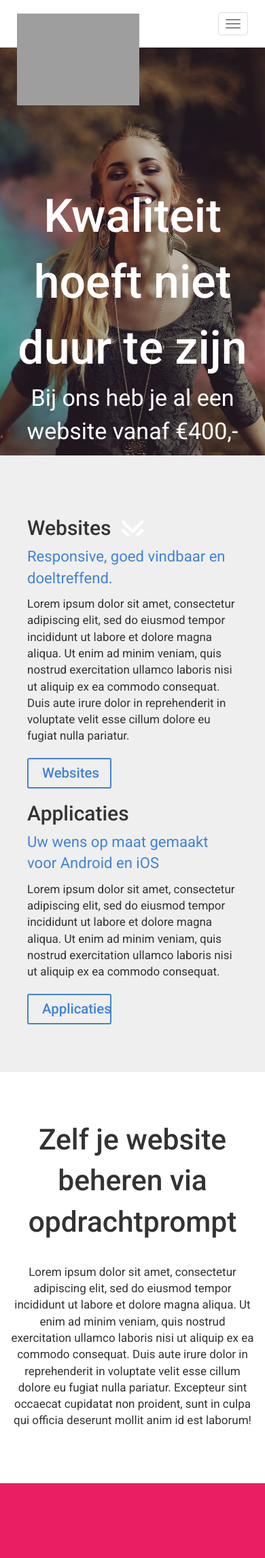
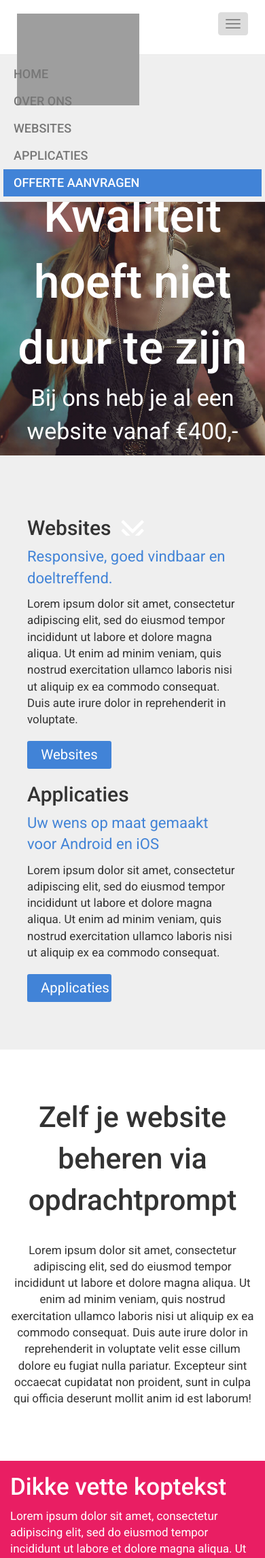
Before and after one commit to jwmvissering/Wabble-website, a PHP site: page / in a window 390 px wide, after a click on "Navigatie". Shown: the top 2292 px of the page at 68% size. Run offline with PHP 8.4, Linux system fonts and the light colour scheme; grey boxes are pictures that could not be loaded.

Commit message:
Menu responsive gemaakt + hovers op de knoppen

```diff
--- a/css/header.css
+++ b/css/header.css
@@ -1,7 +1,3 @@
-nav {
-  height: 70px;
-  padding: 10px; }
-
 #logomenu {
   margin-top: -5px;
   width: 180px; }
@@ -13,6 +9,13 @@ nav {
   text-transform: uppercase;
   font-weight: 500;
   font-size: 14px; }
+
+.navbar-collapse.in {
+  background-color: #efefef;
+  margin-top: 10px;
+  padding: 0 20px; }
+
+@media (min-width: 763px) {
   #navbar ul li:last-child {
     background-color: #e91e63;
     border-radius: 3px;
@@ -22,5 +25,25 @@ nav {
     #navbar ul li:last-child a {
       color: #fff;
       padding: 13px 25px; }
+    #navbar ul li:last-child :hover {
+      color: #efefef; }
+
+  nav {
+    height: 70px;
+    padding: 10px; } }
+@media (max-width: 762px) {
+  .navbar-header {
+    height: 70px;
+    padding: 10px; }
+
+  .navbar-toggle {
+    background-color: #ddd; }
+
+  #navbar ul li a {
+    font-size: 18px; }
+  #navbar ul li:last-child {
+    background-color: #4183D7; }
+    #navbar ul li:last-child a {
+      color: #fff; } }
 
 /*# sourceMappingURL=header.css.map */
--- a/css/home.css
+++ b/css/home.css
@@ -1,6 +1,9 @@
 #homeimage {
   height: 600px;
   margin-top: 70px; }
+
+#arrowdownhome {
+  color: #fff; }
 
 .backgroundphoto {
   background-image: linear-gradient(rgba(66, 67, 71, 0.3), rgba(66, 67, 71, 0.3)), url(../img/background.jpg);
@@ -70,13 +73,31 @@
 .button1 {
   margin-top: 10px;
   padding: 6px 20px;
-  border: 2px solid #4183D7;
-  color: #4183D7;
+  background-color: #4183D7;
+  color: #fff;
   font-size: 1.2em;
-  font-weight: 500;
   text-align: center;
   width: 40%;
   border-radius: 3px; }
+
+.button1:hover {
+  color: #efefef; }
+
+/* Button animatie */
+.hvr-forward {
+  display: inline-block;
+  vertical-align: middle;
+  -webkit-transform: perspective(1px) translateZ(0);
+  transform: perspective(1px) translateZ(0);
+  box-shadow: 0 0 1px transparent;
+  -webkit-transition-duration: 0.3s;
+  transition-duration: 0.3s;
+  -webkit-transition-property: transform;
+  transition-property: transform; }
+
+.hvr-forward:hover, .hvr-forward:focus, .hvr-forward:active {
+  -webkit-transform: translateX(8px);
+  transform: translateX(8px); }
 
 #overwabble {
   padding: 70px 0; }
@@ -92,7 +113,6 @@
 #sectie3 {
   background-color: #e91e63; }
   #sectie3 .textleft {
-    padding: 100px 70px;
     color: #fff; }
   #sectie3 .sectiontitle {
     font-size: 35px; }
@@ -104,6 +124,17 @@
     background-attachment: scroll;
     height: 450px; }
 
+/* RESPONSIVE DINGEN HIER */
+@media (min-width: 992px) and (max-width: 1199px) {
+  #sectie3 .textleft {
+    padding: 100px 70px 100px 40px;
+    width: 485px;
+    float: right; } }
+@media (min-width: 1200px) {
+  #sectie3 .textleft {
+    padding: 100px 70px 100px 40px;
+    width: 585px;
+    float: right; } }
 #sectie4 {
   padding: 70px 0; }
   #sectie4 p {
--- a/css/style.css
+++ b/css/style.css
@@ -4,4 +4,7 @@ body {
   font-family: 'Roboto',sans-serif;
   font-size: 17px; }
 
+a:focus, a:hover {
+  text-decoration: none !important; }
+
 /*# sourceMappingURL=style.css.map */
--- a/inc/header.php
+++ b/inc/header.php
@@ -14,7 +14,7 @@
 
           </button>
 
-          <a class="navbar-brand" href="#"><img id="logomenu" src="img/wabble-logo.jpg" alt="wabble"></a>
+          <a class="navbar-brand" href="/new/index.php"><img id="logomenu" src="img/wabble-logo.jpg" alt="wabble"></a>
 
         </div>
 
@@ -30,10 +30,43 @@
 
             <li><a href="/new/applicaties">Applicaties</a></li>
 
-            <li><a href="/new/offerte">Offerte aanvragen</a></li>
+            <li class="hvr-forward"><a href="/new/offerte">Offerte aanvragen</a></li>
 
           </ul>
 
         </div><!--/.nav-collapse -->
 
     </nav>
+
+<script>
+    // Navbar and dropdowns
+    var toggle = document.getElementsByClassName('navbar-toggle')[0],
+        collapse = document.getElementsByClassName('navbar-collapse')[0];
+
+    // Toggle if navbar menu is open or closed
+    function toggleMenu() {
+        collapse.classList.toggle('collapse');
+        collapse.classList.toggle('in');
+    }
+
+    // Close all dropdown menus
+    function closeMenus() {
+        for (var j = 0; j < dropdowns.length; j++) {
+            dropdowns[j].getElementsByClassName('dropdown-toggle')[0].classList.remove('dropdown-open');
+            dropdowns[j].classList.remove('open');
+        }
+    }
+
+    // Close dropdowns when screen becomes big enough to switch to open by hover
+    function closeMenusOnResize() {
+        if (document.body.clientWidth >= 768) {
+            closeMenus();
+            collapse.classList.add('collapse');
+            collapse.classList.remove('in');
+        }
+    }
+
+    // Event listeners
+    window.addEventListener('resize', closeMenusOnResize, false);
+    toggle.addEventListener('click', toggleMenu, false);
+</script>
--- a/index.php
+++ b/index.php
@@ -41,7 +41,7 @@
 
 				<div id="backgrndsubtitle">Bij ons heb je al een website vanaf €400,-</div>
 
-				<i class="fa fa-angle-double-down arrow" aria-hidden="true"></i>
+				<a href="#websitesapplicaties" id="arrowdownhome"><i class="fa fa-angle-double-down arrow" aria-hidden="true"></i></a>
 
 			</div>
 
@@ -67,11 +67,11 @@
 
 						Ut enim ad minim veniam, quis nostrud exercitation ullamco laboris nisi ut aliquip ex ea commodo consequat.
 
-						Duis aute irure dolor in reprehenderit in voluptate velit esse cillum dolore eu fugiat nulla pariatur.
+						Duis aute irure dolor in reprehenderit in voluptate.
 
 					</p>
 
-					<a class="button1">Websites</a>
+					<a class="button1 hvr-forward">Websites</a>
 
 				</div>
 
@@ -89,7 +89,7 @@
 
 					</p>
 
-					<a class="button1">Applicaties</a>
+					<a class="hvr-forward button1">Applicaties</a>
 
 				</div>
 
@@ -138,7 +138,7 @@
 
 			<div class="row">
 
-				<div class="col-md-6">
+				<div class="col-md-6 container">
 					<div class="textleft">
 						<h2 class="sectiontitle">Dikke vette koptekst</h2>
 						<p>
@@ -197,16 +197,13 @@
 
 	</section>
 
+	<footer>
+
+
+
+	</footer>
 
 </body>
 
 
-
-<footer>
-
-
-
-</footer>
-
-
 </html>
--- a/scss/header.scss
+++ b/scss/header.scss
@@ -1,10 +1,5 @@
 $blue: #4183D7;
 $purple: #e91e63;
-
-nav {
-  height: 70px;
-  padding: 10px;
-}
 
 #logomenu {
   margin-top: -5px;
@@ -15,12 +10,26 @@ nav {
   background-color: #fff;
 }
 
-#navbar ul li {
+#navbar{
+  ul li {
     a {
       text-transform: uppercase;
       font-weight: 500;
       font-size: 14px;
     }
+  }
+}
+
+.navbar-collapse.in {
+  background-color: #efefef;
+  margin-top: 10px;
+  padding: 0 20px;
+}
+
+@media (min-width: 763px){
+
+  #navbar{
+    ul li {
       &:last-child {
         background-color: $purple;
         border-radius: 3px;
@@ -31,5 +40,39 @@ nav {
           color: #fff;
           padding: 13px 25px;
         }
+        :hover {
+          color: #efefef;
         }
       }
+    }
+  }
+
+  nav {
+    height: 70px;
+    padding: 10px;
+  }
+}
+@media (max-width: 762px){
+  .navbar-header {
+    height: 70px;
+    padding: 10px;
+  }
+
+  .navbar-toggle{
+    background-color: #ddd;
+  }
+
+  #navbar{
+    ul li {
+      a {
+        font-size: 18px;
+      }
+      &:last-child {
+        background-color: $blue;
+        a {
+          color: #fff;
+        }
+      }
+    }
+  }
+}
--- a/scss/home.scss
+++ b/scss/home.scss
@@ -4,6 +4,10 @@ $purple: #e91e63;
 #homeimage {
   height: 600px;
   margin-top: 70px;
+}
+
+#arrowdownhome{
+  color:#fff;
 }
 
 .backgroundphoto {
@@ -92,13 +96,33 @@ $purple: #e91e63;
 .button1 {
   margin-top: 10px;
   padding: 6px 20px;
-  border: 2px solid $blue;
-  color: #4183D7;
+  background-color: #4183D7;
+  color: #fff;
   font-size: 1.2em;
-  font-weight: 500;
   text-align: center;
   width: 40%;
   border-radius: 3px;
+}
+
+.button1:hover{
+  color: #efefef;
+}
+
+/* Button animatie */
+.hvr-forward {
+  display: inline-block;
+  vertical-align: middle;
+  -webkit-transform: perspective(1px) translateZ(0);
+  transform: perspective(1px) translateZ(0);
+  box-shadow: 0 0 1px transparent;
+  -webkit-transition-duration: 0.3s;
+  transition-duration: 0.3s;
+  -webkit-transition-property: transform;
+  transition-property: transform;
+}
+.hvr-forward:hover, .hvr-forward:focus, .hvr-forward:active {
+  -webkit-transform: translateX(8px);
+  transform: translateX(8px);
 }
 
 #overwabble {
@@ -116,9 +140,8 @@ $purple: #e91e63;
 }
 
 #sectie3 {
-  background-color: #e91e63;
+  background-color: $purple;
   .textleft{
-    padding: 100px 70px;
     color: #fff;
   }
   .sectiontitle {
@@ -134,6 +157,41 @@ $purple: #e91e63;
   }
 }
 
+/* RESPONSIVE DINGEN HIER */
+
+@media (min-width: 768px) and (max-width: 991px) {
+  #sectie3 {
+    .textleft {
+
+    }
+  }
+}
+
+
+@media (min-width: 992px) and (max-width: 1199px){
+  #sectie3 {
+    .textleft {
+      padding: 100px 70px 100px 40px;
+      width: 485px;
+      float: right;
+    }
+  }
+}
+
+@media (min-width: 1200px)  {
+  #sectie3 {
+    .textleft {
+      padding: 100px 70px 100px 40px;
+      width: 585px;
+      float: right;
+    }
+  }
+}
+
+
+
+
+
 #sectie4 {
   padding: 70px 0;
   p{
--- a/scss/style.scss
+++ b/scss/style.scss
@@ -8,3 +8,7 @@ body{
   font-family: 'Roboto',sans-serif;
   font-size: 17px;
 }
+
+a:focus, a:hover {
+  text-decoration: none !important;
+}
```
Lines whose indentation alone changed are shown as unchanged.
